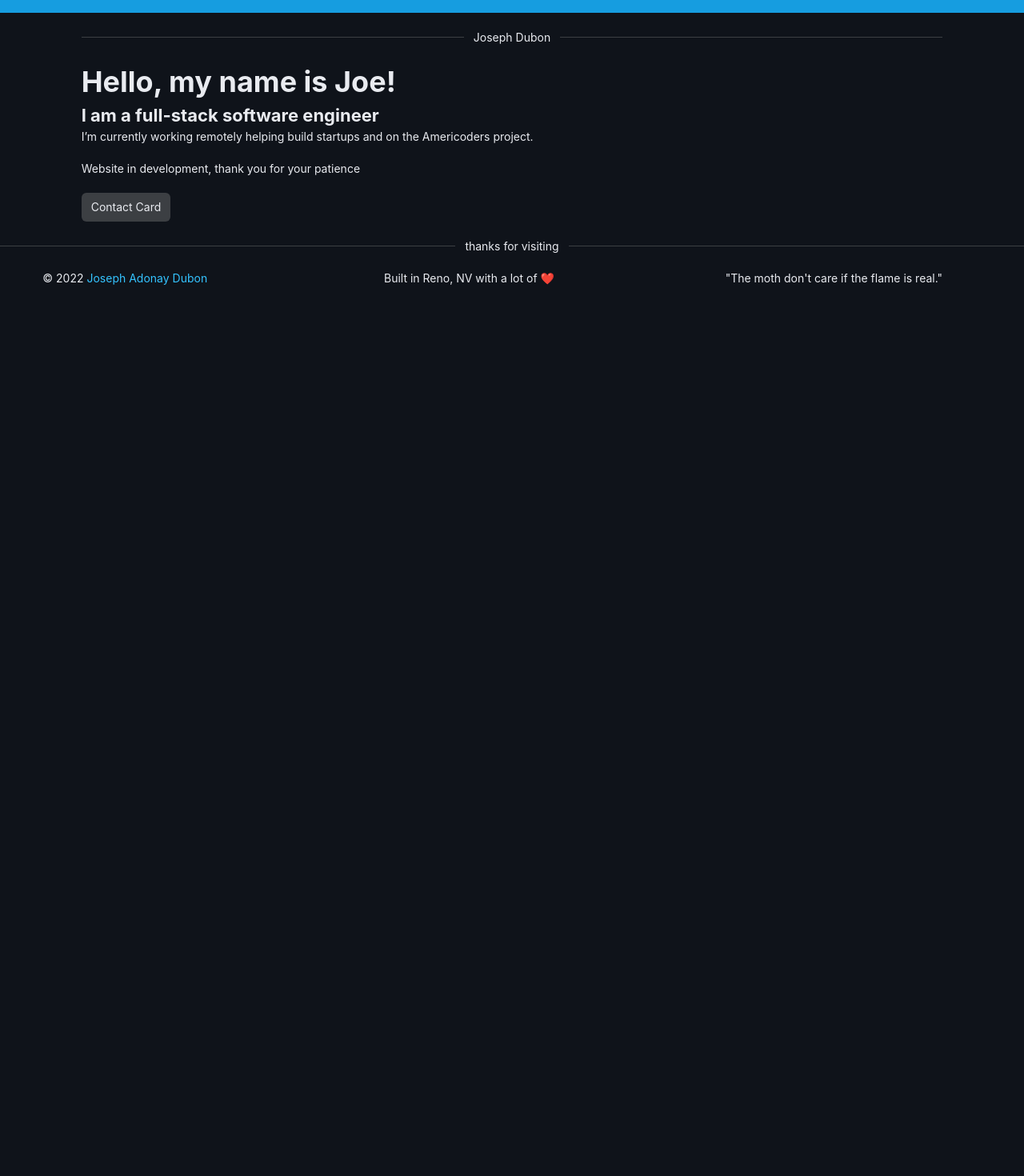
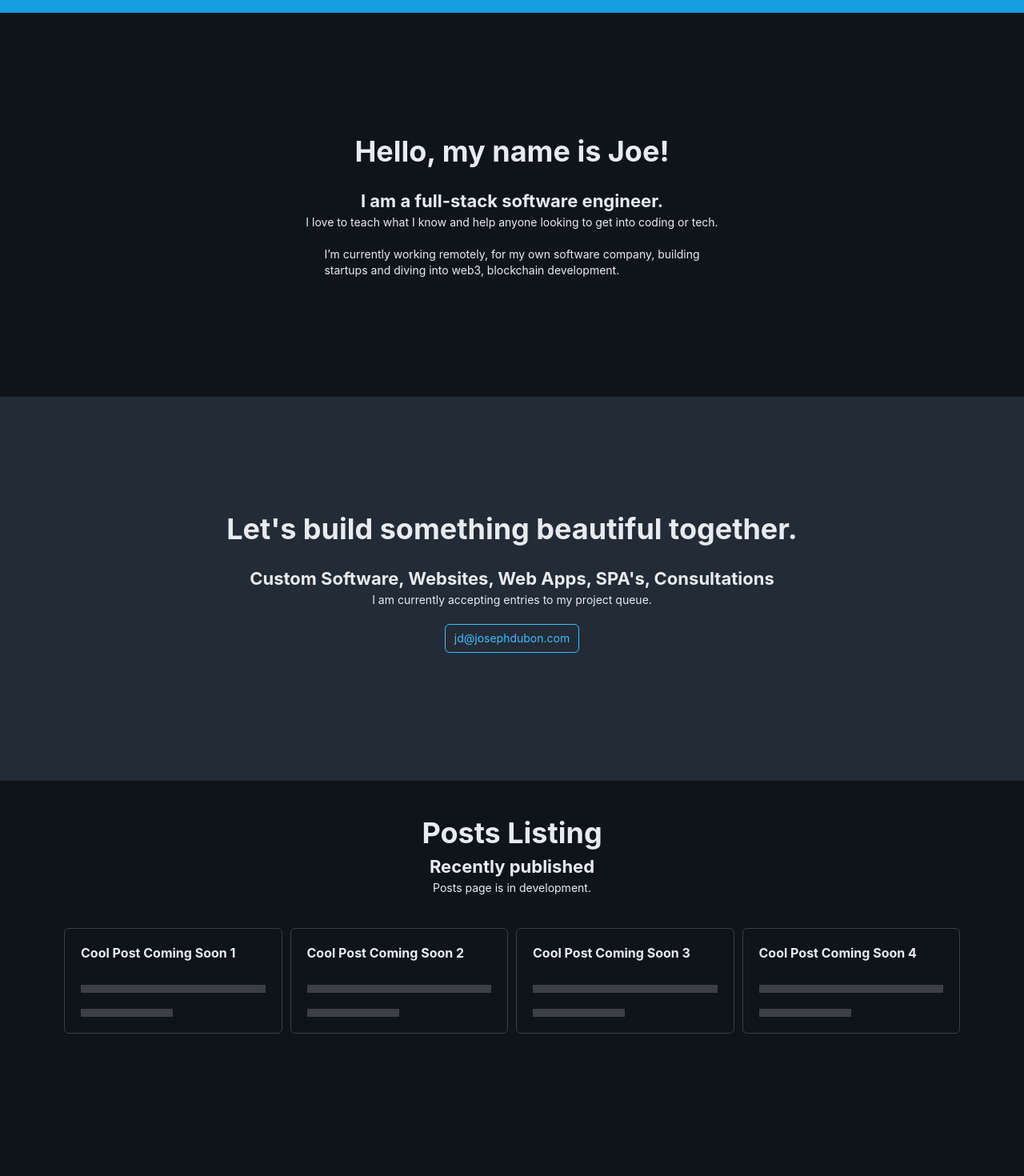
Before and after one commit to josephdubon/josephdubon-blog, a Next.js app: page / in a window 1280 px wide. Shown: the part 40-1510 px from the top of the page at 80% size. Before the commit the page ends 800 px from the top, so only its background shows below. Built offline with nearby package versions, Linux system fonts and the light colour scheme.

Commit message:
added global styles for layout and page title, added card layout in 3rd section

```diff
--- a/pages/index.js
+++ b/pages/index.js
@@ -1,64 +1,65 @@
-import {useState} from 'react'
 import Head from 'next/head'
-import {Button, ButtonToolbar, Divider, FlexboxGrid, List, Modal, Row} from 'rsuite'
+import {Button, Col, Grid, Row} from 'rsuite'
 import Layout, {siteTitle} from '../components/layout'
+import Card from '../components/card'
 
 export default function Home() {
-    // use state
-    const [open, setOpen] = useState(false)
-    const handleOpen = () => setOpen(true)
-    const handleClose = () => setOpen(false)
-
     return (<Layout home>
         <Head>
             <title>Home - {siteTitle}</title>
         </Head>
 
-        <FlexboxGrid justify='center'>
-            {/* Section - hello */}
-            <FlexboxGrid.Item colspan={20}>
-                <Row>
-                    <Divider>Joseph Dubon</Divider>
+        <Grid fluid>
+            <Row>
+                <Col className='contentContainer contentContainerCenter' xs={24}>
                     <h2>Hello, my name is Joe!</h2>
-                    <h4>I am a full-stack software engineer</h4>
-                    <p>I’m currently working remotely helping build startups and on the Americoders project.</p>
                     <br/>
-                    <p>Website in development, thank you for your patience</p>
+                    <h4>I am a full-stack software engineer.</h4>
+                    <p>I love to teach what I know and help anyone looking to get into coding or tech.</p>
+                    <br/>
+                    <p>I’m currently working remotely, for my own software company, building <br/>
+                        startups and diving into
+                        web3, blockchain development.</p>
+                </Col>
+                <Col className='contentContainer contentContainerCenter rowAltColor' xs={24}>
+                    <h2>Let's build something beautiful together.</h2>
+                    <br/>
+                    <h4>Custom Software, Websites, Web Apps, SPA's, Consultations</h4>
+                    <p>I am currently accepting entries to my project queue.</p>
+                    <br/>
+                    <a href='mailto:jd@josephdubon.com'>
+                        <Button appearance='ghost'>jd@josephdubon.com</Button>
+                    </a>
 
-                    {/* Section  - modal - button */}
-                    <div className='modal-container'>
-                        <br/>
-                        <ButtonToolbar>
-                            <Button onClick={handleOpen}> Contact Card</Button>
-                        </ButtonToolbar>
+                    <br/>
 
-                        {/* Section - modal - content */}
-                        <Modal open={open} onClose={handleClose}>
-                            <Modal.Header>
-                                <Modal.Title>Contact Card</Modal.Title>
-                            </Modal.Header>
-                            <Modal.Body>
-                                <List bordered hover>
-                                    <List.Item>Name: Joseph Dubon</List.Item>
-                                    <List.Item>Title: Full-Stack Software Engineer</List.Item>
-                                    <List.Item>Email: <a
-                                        href='mailto:jd@josephdubon.com'>jd@josephdubon.com</a></List.Item>
-                                    <List.Item>Phone: <a
-                                        href='tel:(775)232-6280'>(775)232-6280</a></List.Item>
-                                </List>
-                            </Modal.Body>
-                            <Modal.Footer>
-                                <Button onClick={handleClose} appearance='primary'>
-                                    Close
-                                </Button>
-                            </Modal.Footer>
-                        </Modal>
-                    </div>
+                </Col>
+            </Row>
+
+            {/* full row */}
+            <Row>
+                <Col className='contentContainerCenter rowTitle' xs={24}>
+                    <h2>Posts Listing</h2>
+                    <h4>Recently published</h4>
+                    <p>Posts page is in development.</p>
+                </Col>
+                <Row className='contentContainer'>
+                    <Col xs={24} sm={12} md={8} lg={6}>
+                        <Card title='Cool Post Coming Soon 1'/>
+                    </Col>
+                    <Col xs={24} sm={12} md={8} lg={6}>
+                        <Card title='Cool Post Coming Soon 2'/>
+                    </Col>
+                    <Col xs={24} sm={12} md={8} lg={6}>
+                        <Card title='Cool Post Coming Soon 3'/>
+                    </Col>
+                    <Col xs={24} sm={12} md={8} lg={6}>
+                        <Card title='Cool Post Coming Soon 4'/>
+                    </Col>
                 </Row>
+            </Row>
+        </Grid>
 
-            </FlexboxGrid.Item>
-
-        </FlexboxGrid>
 
     </Layout>)
 }
```
